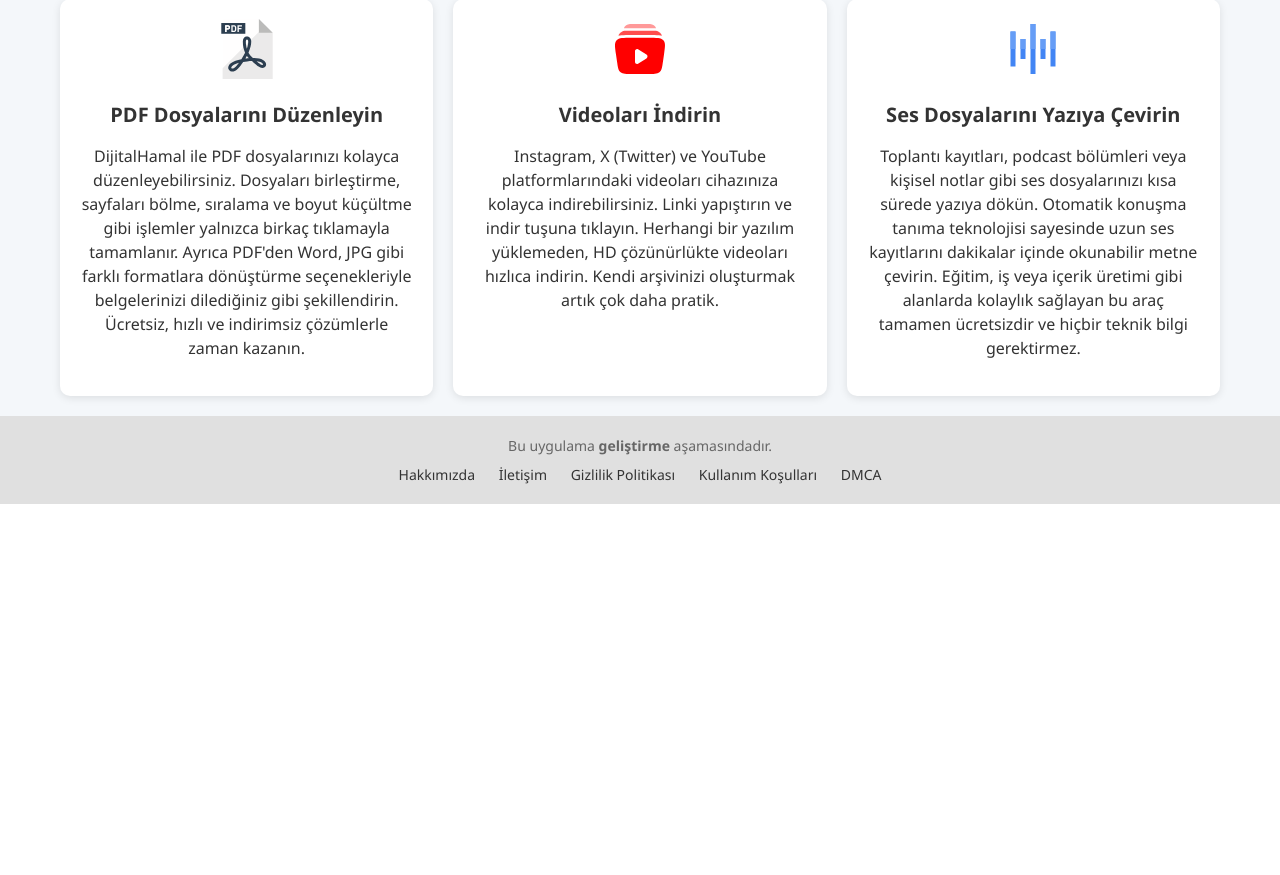
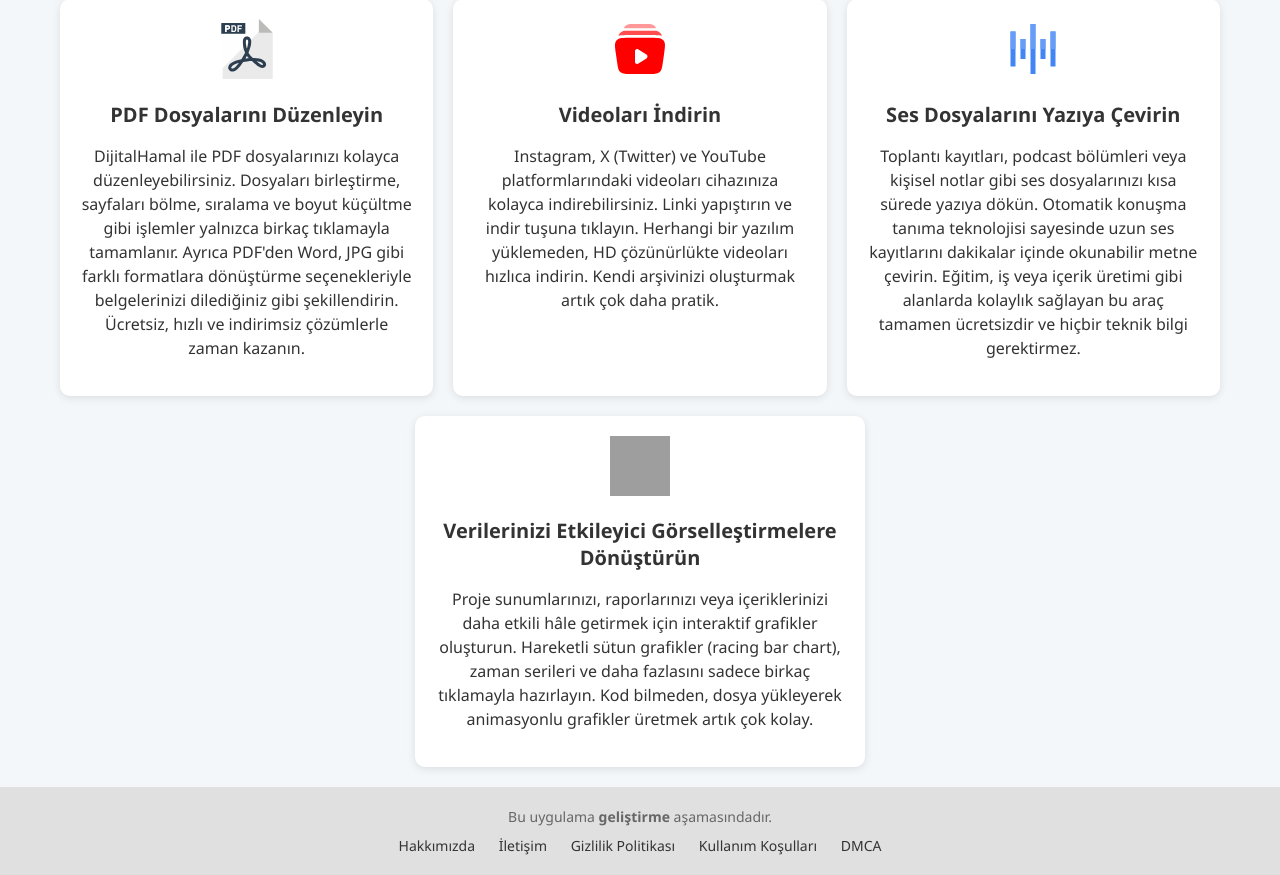
Before and after one commit to srknkrt1/ofis-asistani, a Flask app: page / in a window 1280 px wide. Shown: the part 393-1268 px from the top of the page. Before the commit the page ends 897 px from the top, so only its background shows below. Run offline with Flask 3, Linux system fonts and the light colour scheme; grey boxes are pictures that could not be loaded.

Commit message:
Update index.html

```diff
--- a/dene/templates/index.html
+++ b/dene/templates/index.html
@@ -184,6 +184,12 @@
           <h2>Ses Dosyalarını Yazıya Çevirin</h2>
           <p>Toplantı kayıtları, podcast bölümleri veya kişisel notlar gibi ses dosyalarınızı kısa sürede yazıya dökün. Otomatik konuşma tanıma teknolojisi sayesinde uzun ses kayıtlarını dakikalar içinde okunabilir metne çevirin. Eğitim, iş veya içerik üretimi gibi alanlarda kolaylık sağlayan bu araç tamamen ücretsizdir ve hiçbir teknik bilgi gerektirmez.</p>
         </div>
+
+        <div class="feature-box">
+          <img src="/static/images/graphicon.svg" alt="Graph Icon" width="60" height="60">
+          <h2>Verilerinizi Etkileyici Görselleştirmelere Dönüştürün</h2>
+          <p>Proje sunumlarınızı, raporlarınızı veya içeriklerinizi daha etkili hâle getirmek için interaktif grafikler oluşturun. Hareketli sütun grafikler (racing bar chart), zaman serileri ve daha fazlasını sadece birkaç tıklamayla hazırlayın. Kod bilmeden, dosya yükleyerek animasyonlu grafikler üretmek artık çok kolay.</p>
+        </div>
       </div>
     </div>
   </main>
```
